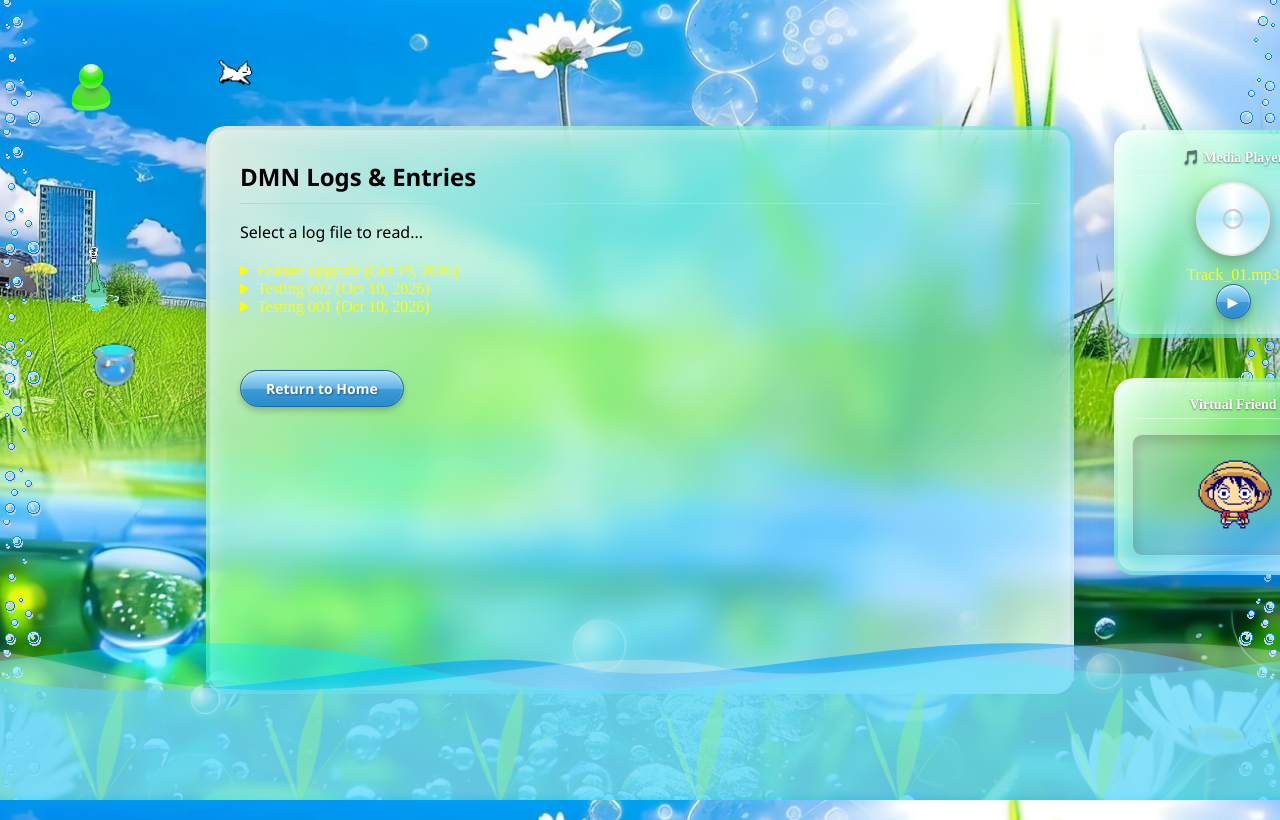
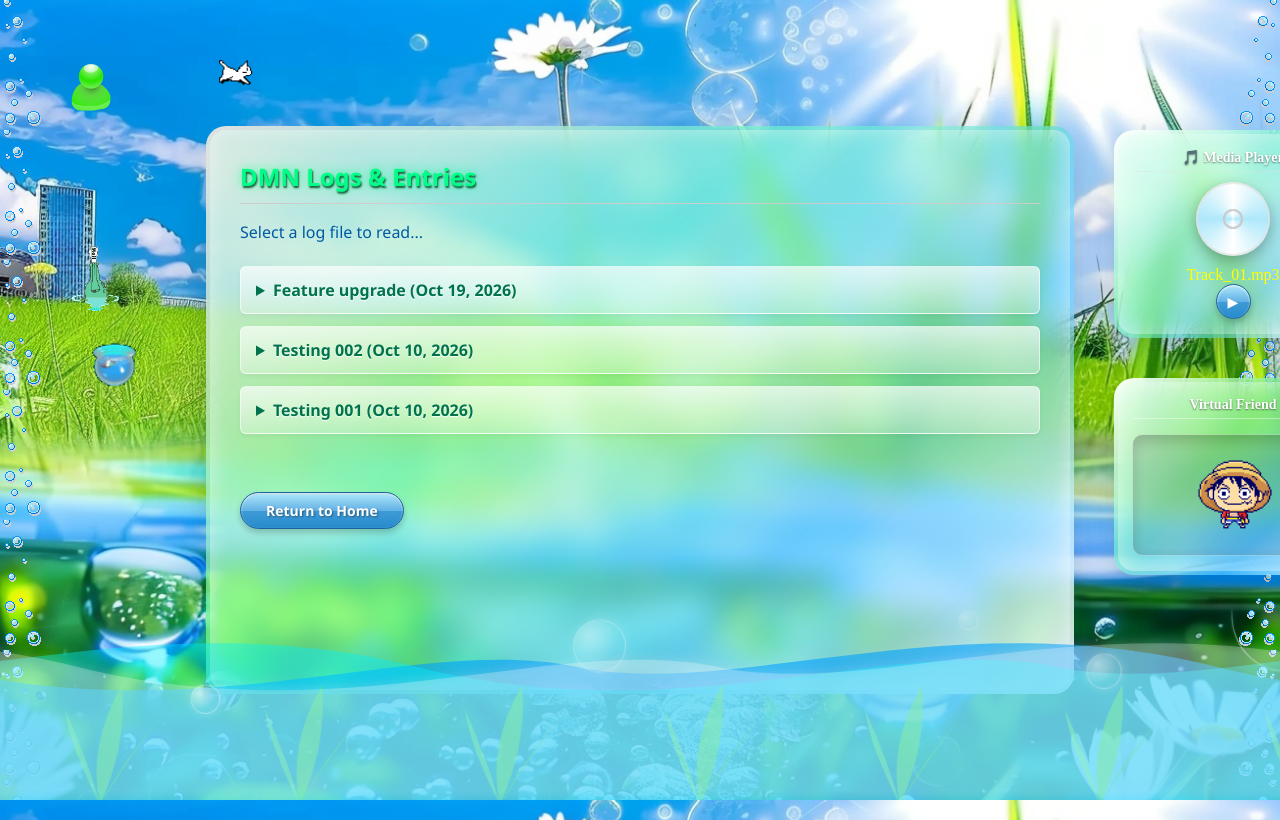
Before and after one commit to Dixit106/Dixit-s-DMN, a Flask app: page /diary in a window 1280 px wide; the page is wider, and only the part inside the window is pictured. Run offline with Flask 3, Linux system fonts and the light colour scheme.

Commit message:
worked on main content box and text, text color and similar related things to make it look better i do feel kinda satisfied with result of that

```diff
--- a/static/style.css
+++ b/static/style.css
@@ -262,7 +262,8 @@
     width: 800px;
     min-height: 500px;
     padding: 30px;
-
+    color: #0b4a31;
+    font-family: 'Segoe UI', 'Segoe UI', Tahoma, Geneva, Verdana, sans-serif;
     backdrop-filter: blur(15px) saturate(150%);
     -webkit-backdrop-filter: blur(15px) saturate(150%); /* for safari*/
     border-radius: 20px;
@@ -300,10 +301,49 @@
 .entry-list {
     list-style-type: none;
     padding: 0;
+    margin-top: 20px;
+}
+
+.entry-list li {
+    margin-bottom: 12px;
+}
+
+details summary {
+    background: linear-gradient(to bottom, rgba(255,255,255,0.7), rgba(255,255,255,0.3));
+    border: 1px solid rgba(255,255,255,0.6);
+    border-radius: 6px;
+    padding: 12px 15px;
+    cursor: pointer;
+    font-weight: bold;
+    color: #00734d;
+    box-shadow: 0 2px 5px rgba(0,0,0,0.05);
+    text-shadow: 0 1px 1px rgba(255,255,255,0.9);
+    transition: all 0.2s ease;
+}
+
+details summary:hover {
+    background: linear-gradient(to bottom, rgba(255,255,255,0.9), rgba(255,255,255,0.5));
+    box-shadow: 0 4px 8px rgba(0,0,0,0.1);
+}
+
+.entry-content {
+    background: rgba(255,255,255,0.3);
+    border: 1px solid rgba(255,255,255,0.4);
+    border-top: none;
+    border-radius: 0 0 6px 6px;
+    padding: 15px;
+    margin-top: -4px;
+    box-shadow: inset 0 2px 5px rgba(0,0,0,0.03);
 }
 
 
-.aero-glass-panel h3 {
+.diary-body .aero-glass-panel h3 {
+    color: #00ff88 !important;
+    font-size: 26px;
+    text-shadow: 1px 2px 2px rgba(0, 80, 40, 0.9),
+                 0 0 12px rgba(0, 255, 136, 0.8) !important;
+    border-bottom: 1px solid rgba(255,255,255,0.5);
+    padding-bottom: 10px;
     margin-top: 0;
     margin-bottom: 15px;
     font-size: 24px;
@@ -311,10 +351,14 @@
     padding-bottom: 10px;
 }
 
-.aero-glass-panel p{
+.diary-body .aero-glass-panel p{
+    color: #005aa3 !important;
     font-size: 16px;
     line-height: 1.6;
+    font-weight: 500;
     margin-bottom: 15px;
+    text-shadow: 1 2px 2px rgba(0,102,204,0.9),
+                 0px 0px 12px rgba(0, 200, 255, 0.8) !important;
 }
 
 button.aero-btn{
--- a/templates/diary.html
+++ b/templates/diary.html
@@ -16,8 +16,8 @@
     <img src="/static/bar-cat.gif" alt="Running Cat" id="border-cat">
     <div class="main-layout">
             <div class="aero-glass-panel">
-                <h3 style="color: white; text-shadow: 0 2px 4px rgba(0,0,0,0.5)">DMN Logs & Entries</h3>
-                <p style="color: white;">Select a log file to read...</p>
+                <h3>DMN Logs & Entries</h3>
+                <p>Select a log file to read...</p>
 
               <ul class="entry-list">
                 {% for entry in entries %}
@@ -85,7 +85,6 @@
     </div>
 </div>
 
-<div class="light-rays"></div>
 
 
 <script>
```
Also changed, not shown: instance/diary.db.
